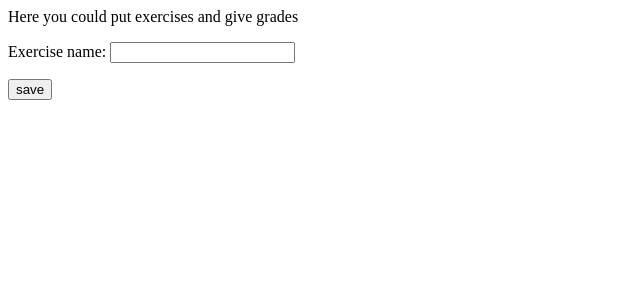
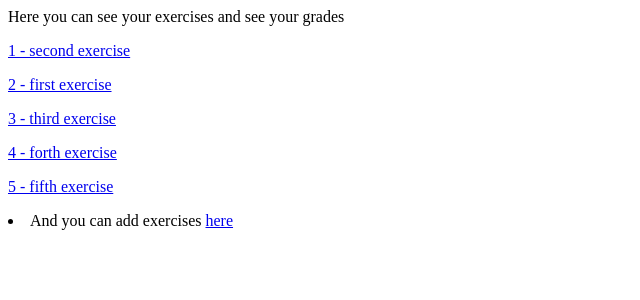
Before and after one commit to alia-as/The-control-panel, a Django app: page /teacher-exercise/ in a window 1280 px wide. Shown: the top 300 px of the page, without its empty margins (0-640 px from the left). Run offline with Django 3.2, Linux system fonts and the light colour scheme; data comes from the database, SQL or seed files in the repository; both versions use the stored data as it was after the commit.

Commit message:
exercise version 2

```diff
--- a/exercises/models.py
+++ b/exercises/models.py
@@ -1,8 +1,11 @@
 from django.db import models
-
+from django.urls import reverse
 # Create your models here.
 class exercise(models.Model):
     exercise_name = models.CharField(max_length=100 , null=True , blank=True)
     grade         = models.DecimalField(max_digits=5 , decimal_places=2 , null=True , blank=True)
     exercise_file = models.FileField(default=None , null=True , blank=True)
     date          = models.DateField(auto_now=True)
+    is_uploaded   = models.BooleanField(default=False)
+    def get_absolute_url(self):
+        return reverse("teacher-exercise",kwargs={'id' : self.id})
--- a/exercises/views.py
+++ b/exercises/views.py
@@ -6,23 +6,29 @@ from .models import exercise
 def stu_exer_view(request , *args,**kwargs):
     all_exer = exercise.objects.all()
     return render(request,"stexer_temp.html",{"all" : all_exer})
-def tea_exer_view(request,*args,**kwargs):
+def tea_add_exer_view(request,*args,**kwargs):
     exer = exercise_form_tea()
     if request.method == "POST":
         exer = exercise_form_tea(request.POST, request.FILES )
         if exer.is_valid():
             exer.save()
             exer = exercise_form_tea()
-        # else:
-        #     print('Errors :\t',exer.errors)
-    return render(request,"texer_temp.html",{'form' : exer})
-def lookup_view(request,id):
-    obj = exercise.objects.get(id = id)
-    return render(request,"lookup_temp.html",{'obj' : obj})
-def delete_view(request , id):
-    obj = get_object_or_404(exercise, id=id)
-    if request.method == "POST":
-        print("in deleting" , obj)
-        obj.delete()
-        print("deleted")
-    return render(request,"exer_delete_temp.html" , {'obj' : obj})
+        else:
+            print('Errors :\t',exer.errors)
+    return render(request,"texer_add_temp.html",{'form' : exer})
+def tea_exercises(request,*args,**kwargs):
+    all_exer = exercise.objects.all()
+    return render(request, "texer_temp.html", {"all": all_exer})
+def exercise_view(request , id , *args , **kwargs):
+    ex = exercise.objects.get(id=id)
+    return render(request,"exers_temp.html",{'exercises' : ex})
+# def lookup_view(request,id):
+#     obj = exercise.objects.get(id = id)
+#     return render(request,"lookup_temp.html",{'obj' : obj})
+# def delete_view(request , id):
+#     obj = get_object_or_404(exercise, id=id)
+#     if request.method == "POST":
+#         print("in deleting" , obj)
+#         obj.delete()
+#         print("deleted")
+#     return render(request,"exer_delete_temp.html" , {'obj' : obj})
--- a/templates/stexer_temp.html
+++ b/templates/stexer_temp.html
@@ -9,7 +9,7 @@ Here you can see your exercises and see your grades
 
 {% for obj in all %}
     <p>
-        <a href="{{ obj.get_absolute_url_stu }}">
+        <a href="/student-exercise/{{ obj.id }}">
         {{ obj.id }} - {{ obj.exercise_name }}
         </a>
     </p>
--- a/templates/student_temp.html
+++ b/templates/student_temp.html
@@ -14,8 +14,8 @@ Here you can:
     </a>
 </li>
 <li>
-    And see your scores
-    <a href="http://127.0.0.1:8000/student-exercise">
+    And see your exercises and your marks
+    <a href="http://127.0.0.1:8000/exercises">
         here
     </a>
 </li>
--- a/templates/teacher_temp.html
+++ b/templates/teacher_temp.html
@@ -20,7 +20,7 @@ Here you can:
     </a>
 </li>
 <li>
-    And put student's scores
+    And give students exercises and put their grades
     <a href="http://127.0.0.1:8000/teacher-exercise">
         here
     </a>
--- a/templates/texer_temp.html
+++ b/templates/texer_temp.html
@@ -5,11 +5,20 @@
     <title>Teacher Exercise Page</title>
 </head>
 <body>
-Here you could put exercises and give grades
+Here you can see your exercises and see your grades
 
-<form method="POST"> {% csrf_token %}
-    {{ form.as_p }}
-    <input type="submit" value="save"/>
-</form>
+{% for obj in all %}
+    <p>
+        <a href="/teacher-exercise/{{ obj.id }}">
+        {{ obj.id }} - {{ obj.exercise_name }}
+        </a>
+    </p>
+{% endfor %}
+<li>
+    And you can add exercises
+    <a href="http://127.0.0.1:8000/add-exercise/">
+        here
+    </a>
+</li>
 </body>
 </html>
--- a/trydjango/urls.py
+++ b/trydjango/urls.py
@@ -19,7 +19,7 @@ from pages.views import home_view , student_view , teacher_view
 from teacher.views import teacherview
 from student.views import add_student
 from videos.views import video_view , upload_view
-from exercises.views import stu_exer_view , tea_exer_view , lookup_view , delete_view
+from exercises.views import stu_exer_view , tea_add_exer_view , tea_exercises , exercise_view# , lookup_view , delete_view
 urlpatterns = [
     path('', home_view),
     path('add-student',add_student),
@@ -28,8 +28,11 @@ urlpatterns = [
     path('student/', student_view),
     path('teacher/', teacherview),
     path('admin/', admin.site.urls),
-    path('student-exercise/',stu_exer_view),
-    path('teacher-exercise/',tea_exer_view),
-    path('student-exercise/<int:id>/',lookup_view,name = "exercise"),
-    path('student-exercise/<int:id>/delete/',delete_view,name = "delete_exercise"),
+    path('exercises/',stu_exer_view),
+    path('add-exercise/',tea_add_exer_view),
+    path('teacher-exercise/',tea_exercises),
+    path('teacher-exercise/<int:id>/',exercise_view),
+    path('student-exercise/<int:id>/',exercise_view),
+    # path('student-exercise/<int:id>/',lookup_view,name = "exercise"),
+    # path('student-exercise/<int:id>/delete/',delete_view,name = "delete_exercise"),
 ]
--- a/videos/forms.py
+++ b/videos/forms.py
@@ -11,3 +11,6 @@ class film_form(forms.ModelForm):
             return the_movie
         else:
             raise forms.ValidationError("It must be mkv movie")
+class upload_form(forms.Form):
+    title = forms.CharField(max_length=50)
+    video = forms.FileField()
--- a/videos/models.py
+++ b/videos/models.py
@@ -2,4 +2,4 @@ from django.db import models
 
 # Create your models here.
 class film(models.Model):
-    movie = models.CharField(max_length=20)
+    movie = models.FileField(default=None , null=True, blank=True)
--- a/videos/views.py
+++ b/videos/views.py
@@ -1,6 +1,6 @@
 from django.shortcuts import render , get_object_or_404
 from .models import film
-from .forms import film_form
+from .forms import film_form , upload_form
 
 # Create your views here.
 def video_view(request,*args,**kwargs):
@@ -10,10 +10,11 @@ def video_view(request,*args,**kwargs):
 def upload_view(request , *args,**kwargs):
     myform = film_form()
     if request.method == "POST":
-        myform = film_form(request.POST)
+        myform = film_form(request.POST , request.FILES)
         if myform.is_valid():
             print("CLeaned data :\t",myform.cleaned_data)
             myform.save()
+            print("film savedddddd")
         else:
             print("Errors: \t",myform.errors)
     return render(request , "upload_temp.html",{'form' : myform})
```
Also changed, not shown: templates/exers_temp.html (added, +14 -0 lines), templates/texer_add_temp.html (added, +15 -0 lines), db.sqlite3, exercises/migrations/0005_exercise_is_uploaded.py (added), videos/migrations/0003_auto_20210228_1829.py (added).
